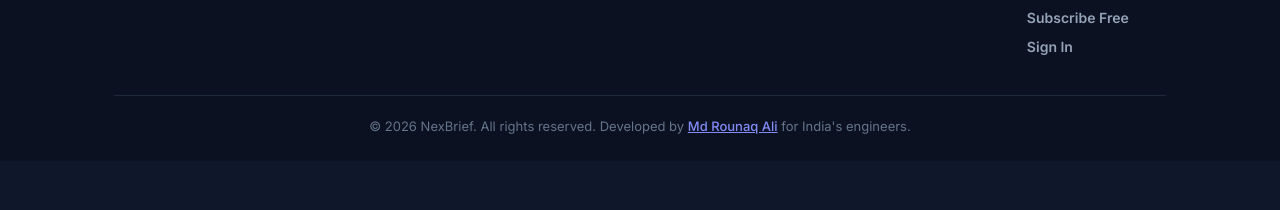
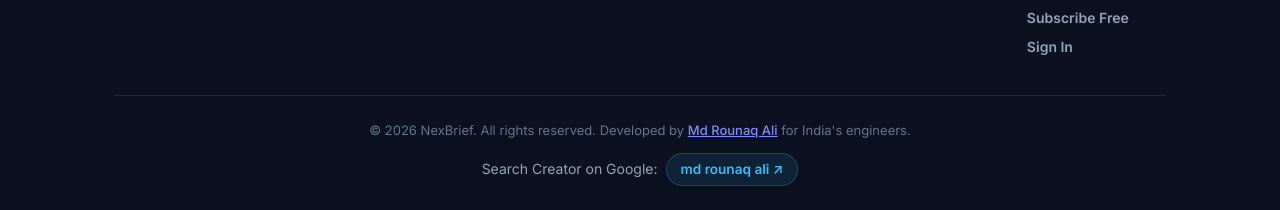
Before and after one commit to md-rounaq-ali/nexbrief-daily-it-intelligence-platform, a website: page public/index.html in a window 1280 px wide. Shown: the part 4688-4898 px from the top of the page. Before the commit the page ends 4849 px from the top, so only its background shows below. Drawn offline with Linux system fonts and the light colour scheme.

Commit message:
UI & SEO: Add 'Search Creator on Google: md rounaq ali ↗' pill badge in footer

```diff
--- a/public/css/style.css
+++ b/public/css/style.css
@@ -660,7 +660,49 @@ img { max-width: 100%; display: block; }
   text-align: left;
 }
 .footer-links a:hover, .footer-link-btn:hover { color: var(--color-primary-light); }
-.footer-bottom { border-top: 1px solid var(--color-border); padding-top: 20px; text-align: center; color: var(--color-text-faint); font-size: 13px; }
+.footer-bottom {
+  border-top: 1px solid var(--color-border);
+  padding-top: 24px;
+  text-align: center;
+  color: var(--color-text-faint);
+  font-size: 13px;
+  display: flex;
+  flex-direction: column;
+  align-items: center;
+  gap: 12px;
+}
+
+.footer-google-search {
+  display: flex;
+  align-items: center;
+  justify-content: center;
+  gap: 8px;
+  font-size: 14px;
+  color: var(--color-text-muted);
+  flex-wrap: wrap;
+}
+
+.footer-search-pill {
+  display: inline-flex;
+  align-items: center;
+  gap: 4px;
+  padding: 5px 14px;
+  background: rgba(56, 189, 248, 0.1);
+  border: 1px solid rgba(56, 189, 248, 0.25);
+  border-radius: 999px;
+  color: #38bdf8 !important;
+  font-size: 0.85rem;
+  font-weight: 600;
+  text-decoration: none;
+  transition: all 0.2s ease;
+}
+
+.footer-search-pill:hover {
+  background: rgba(56, 189, 248, 0.2) !important;
+  color: #ffffff !important;
+  box-shadow: 0 0 14px rgba(56, 189, 248, 0.35);
+  transform: translateY(-1px);
+}
 
 /* ---- Animations ---- */
 @keyframes fadeInDown {
--- a/public/index.html
+++ b/public/index.html
@@ -745,6 +745,9 @@
             href="https://md-rounaq-ali.netlify.app/" target="_blank" rel="noopener noreferrer"
             style="color:#818cf8; text-decoration: underline; font-weight: 500;">Md Rounaq Ali</a> for India's
           engineers.</p>
+        <p class="footer-google-search">
+          Search Creator on Google: <a href="https://www.google.com/search?q=md+rounaq+ali" target="_blank" rel="noopener noreferrer" class="footer-search-pill">md rounaq ali ↗</a>
+        </p>
       </div>
     </div>
   </footer>
```
Also changed, not shown: public/dashboard.html (+8 -0 lines).
